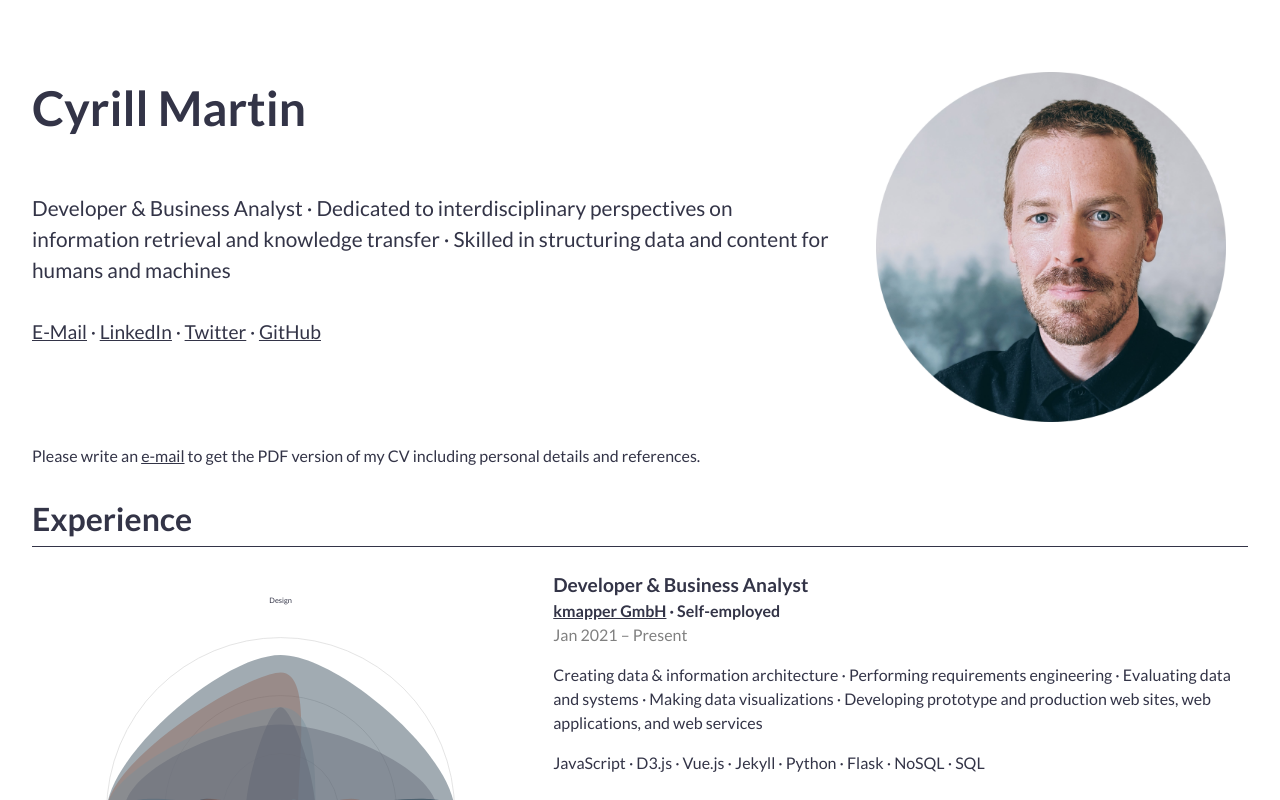
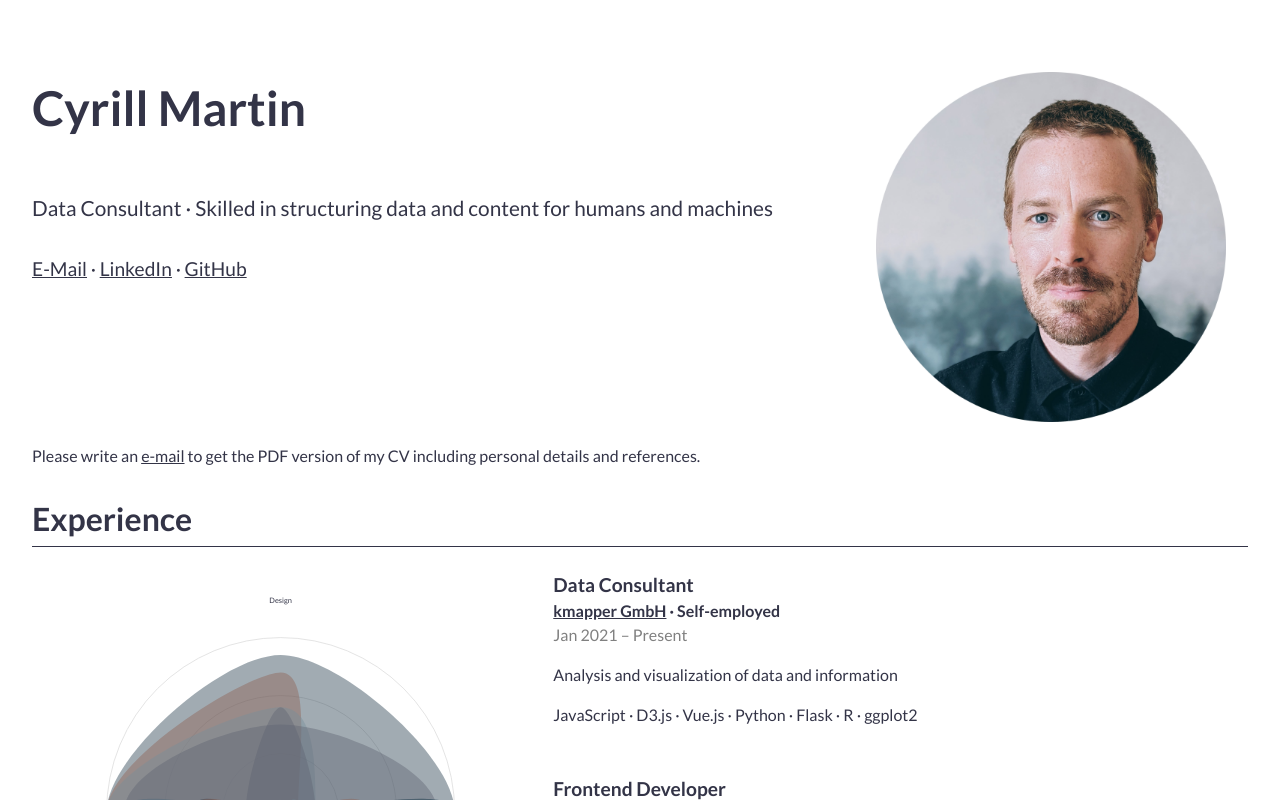
Before and after one commit to cyrill-martin/cyrill-martin.github.io, a Vue app: page / in a window 1280 px wide. Shown: the top 800 px of the page. Built offline with nearby package versions, Linux system fonts and the light colour scheme.

Commit message:
Update CV

```diff
--- a/src/App.vue
+++ b/src/App.vue
@@ -47,7 +47,7 @@
 
     <footer class="row">
       <div class="col-12">
-        &#169; 2022 Cyrill Martin - Vue.js files available
+        &#169; 2023 Cyrill Martin - Vue.js files available
         <a href="https://github.com/cyrill-martin/cyrill-martin.github.io" target="_blank"
           >here</a
         >
--- a/src/myCv.json
+++ b/src/myCv.json
@@ -4,7 +4,7 @@
   "middleName": null,
   "headline": {
     "jobTitle": null,
-    "summary": "Developer & Business Analyst · Dedicated to interdisciplinary perspectives on information retrieval and knowledge transfer · Skilled in structuring data and content for humans and machines"
+    "summary": "Data Consultant · Skilled in structuring data and content for humans and machines"
   },
   "image": "photo.png",
   "contact": {
@@ -24,10 +24,6 @@
       "url": "https://www.linkedin.com/in/cyrill-martin/"
     },
     {
-      "network": "Twitter",
-      "url": "https://twitter.com/cyrill_martin"
-    },
-    {
       "network": "GitHub",
       "url": "https://github.com/cyrill-martin"
     }
@@ -36,7 +32,7 @@
     "areas": ["Design", "Management", "Data & Content", "Development"],
     "job": [
       {
-        "title": "Developer & Business Analyst",
+        "title": "Data Consultant",
         "company": "kmapper GmbH",
         "url": "https://kmapper.com",
         "type": "Self-employed",
@@ -44,16 +40,15 @@
           "from": "Jan 2021",
           "to": "Present"
         },
-        "summary": "Creating data & information architecture · Performing requirements engineering · Evaluating data and systems  · Making data visualizations · Developing prototype and production web sites, web applications, and web services",
+        "summary": "Analysis and visualization of data and information",
         "stack": [
           "JavaScript",
           "D3.js",
           "Vue.js",
-          "Jekyll",
           "Python",
           "Flask",
-          "NoSQL",
-          "SQL"
+          "R",
+          "ggplot2"
         ],
         "areaValues": [0.9, 1, 1, 1]
       },
@@ -187,6 +182,17 @@
   },
   "projects": [
     {
+      "title": "Does Money Buy Citations?",
+      "company": null,
+      "url": "https://cyrill-martin.github.io/money-and-citations/",
+      "gitHub": "https://github.com/cyrill-martin/money-and-citations",
+      "period": {
+        "from": null,
+        "to": null
+      },
+      "summary": "A project investigating the relationship between the financial support biomedical research projects receive and the number of citations their publications achieve"
+    },
+    {
       "title": "nationalrat.kmapper.com",
       "company": null,
       "url": "http://nationalrat.kmapper.com",
@@ -240,17 +246,6 @@
         "to": null
       },
       "summary": "A tool visualizing scientific search results in an interdisciplinary context"
-    },
-    {
-      "title": "e-editiones.ch",
-      "company": null,
-      "url": "https://e-editiones.ch/ontology",
-      "gitHub": "https://github.com/nie-ine/e-editiones",
-      "period": {
-        "from": null,
-        "to": null
-      },
-      "summary": "Repository of ontologies in human- and machine-readable formats"
     },
     {
       "title": "Machine Reasoning Microservice",
@@ -314,17 +309,13 @@
   "digital": [
     {
       "skill": "Programming",
-      "stack": ["JavaScript", "Python", "Ruby", "XSLT"]
-    },
-    {
-      "skill": "Modeling",
-      "stack": ["SQL", "NoSQL", "XML", "RDF"]
+      "stack": ["JavaScript", "Python", "R", "XSLT"]
     },
     {
       "skill": "Web",
       "stack": [
         "HTML",
-        "SCSS/CSS",
+        "CSS",
         "JavaScript",
         "Vue.js",
         "Flask",
@@ -333,7 +324,7 @@
     },
     {
       "skill": "Data visualization",
-      "stack": ["D3.js"]
+      "stack": ["D3.js", "ggplot2"]
     },
     {
       "skill": "DevOps",
```
